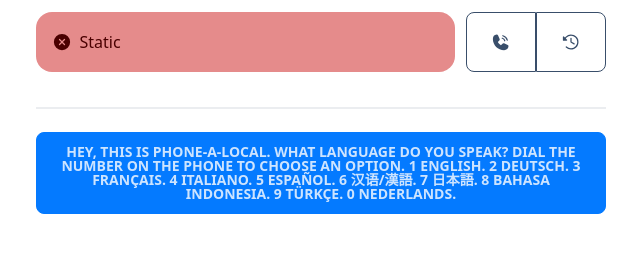
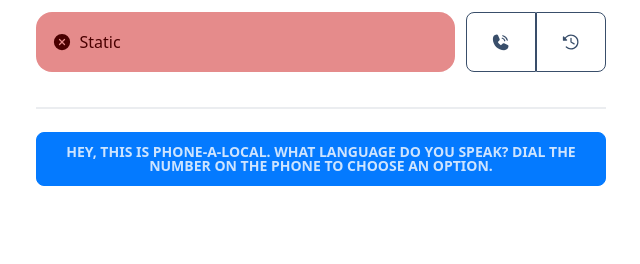
Before and after one commit to cbasje/ei-prototype, a Nuxt app: page /admin in a window 1280 px wide. Shown: the top 264 px of the page, without its empty margins (319-959 px from the left). Built offline with nearby package versions, Linux system fonts and the light colour scheme; no server answers.

Commit message:
Add questions

```diff
--- a/components/Conversation.vue
+++ b/components/Conversation.vue
@@ -57,13 +57,31 @@ const sendMessage = () => {
     input.value!.value = "";
 };
 $io.on("receive-message", async (msg: Message) => {
-    let message = msg;
+    let message: Message;
+
+    if (msg.content === undefined && msg.questionIndex !== undefined) {
+        const question = globalStore.questions[msg.questionIndex];
+        message = {
+            ...msg,
+            content:
+                question.content +
+                (question.options
+                    ? question.options
+                          ?.map((o, i) => ` ${i + 1}. ${o}`)
+                          .join(",")
+                    : ""),
+        };
+    } else if (msg.content !== undefined) {
+        message = msg;
+    } else {
+        return;
+    }
 
     if (message.origLang !== lang.value.code) {
         const { translations } = await $fetch("/api/translation", {
-            query: { text: msg.content, lang: lang.value.code },
+            query: { text: message.content, lang: lang.value.code },
         });
-        message = { ...msg, content: translations[0].text };
+        message = { ...message, content: translations[0].text };
     }
 
     addMessage(message);
@@ -72,7 +90,7 @@ $io.on("receive-message", async (msg: Message) => {
         message.role === Role.ADMIN &&
         message.recipientRole === globalStore.role
     ) {
-        speakText(message.content);
+        speakText(message.content!);
     }
 });
 $io.on("update-conversation", (conversation: Message[]) => {
@@ -135,7 +153,7 @@ const formatTimestamp = (timestamp: string) => {
                     </div>
                     <button
                         class="btn btn-ghost btn-circle"
-                        @click="() => speakText(m.content)"
+                        @click="() => speakText(m.content!)"
                     >
                         <Icon name="ph:speaker-high-fill" />
                     </button>
--- a/components/Script.vue
+++ b/components/Script.vue
@@ -6,34 +6,6 @@ import { useGlobalStore } from "~~/stores/global";
 const { $io } = useNuxtApp();
 const globalStore = useGlobalStore();
 
-const questions = [
-    `Hey, this is Phone-a-local. What language do you speak? Dial the number on the phone to choose an option.
-    1 English.
-    2 Deutsch.
-    3 Français.
-    4 Italiano.
-    5 Español.
-    6 汉语/漢語.
-    7 日本語.
-    8 Bahasa Indonesia.
-    9 Türkçe.
-    0 Nederlands.`,
-    "Okay, I will talk to you in your language now!",
-    "This phone can offer you help on lots of different topics by connecting you to a local here in the station or around the city. You can also choose to speak to a service worker from the train company",
-    `What would you want help with?
-    1 Information on the station.
-    2 Help with public transport.
-    3 Tips about the Netherlands.`,
-    `Okay, good! Who do you want to talk to?
-    1 A local.
-    2 A service worker.
-    3 Google.
-    4 Surprise me!`,
-    `Are you satisfied with the help you received?
-    1 Yes.
-    2 No. Please help me again.
-    3 No.`,
-];
 const newMessage = ref("");
 const response = ref<string | null>(null);
 
@@ -46,12 +18,15 @@ const {
     prev,
     next,
 } = useOffsetPagination({
-    total: questions.length,
+    total: globalStore.questions.length,
     page: 1,
     pageSize: 1,
+    onPageChange: () => {
+        response.value = null;
+    },
 });
 
-const send = (content = newMessage.value, questionNumber?: number) => {
+const sendMessage = (content?: string, questionIndex?: number) => {
     const msg: Message = {
         id: uuid(),
         senderId: globalStore.id,
@@ -60,7 +35,7 @@ const send = (content = newMessage.value, questionNumber?: number) => {
         timestamp: new Date().toString(),
         role: globalStore.role!,
         recipientRole: Role.NEWCOMER,
-        questionNumber,
+        questionIndex,
     };
 
     $io.emit("send-message", msg);
@@ -77,12 +52,12 @@ $io.on("dial", (number: number) => {
             class="btn btn-primary h-auto py-3"
             @click="
                 () => {
-                    send(questions[currentPage - 1], currentPage);
+                    sendMessage(undefined, currentPage - 1);
                     currentPage++;
                 }
             "
         >
-            {{ questions[currentPage - 1] }}
+            {{ globalStore.questions[currentPage - 1].content }}
         </button>
         <template v-if="response !== null">
             <div class="btn btn-accent h-auto py-3 no-animation">
@@ -102,19 +77,11 @@ $io.on("dial", (number: number) => {
                 {{ i }}
             </button>
         </template>
-        <button
-            class="btn"
-            @click="
-                () => {
-                    next();
-                    response = null;
-                }
-            "
-        >
+        <button class="btn" @click="next()">
             <Icon name="ph:caret-right-bold" />
         </button>
     </div>
-    <form @submit.prevent="() => send()" class="flex flex-row gap-3">
+    <form @submit.prevent="() => sendMessage()" class="flex flex-row gap-3">
         <input
             ref="input"
             type="text"
--- a/stores/global.ts
+++ b/stores/global.ts
@@ -1,6 +1,6 @@
 import { defineStore } from "pinia";
 import { v4 as uuid } from "uuid";
-import { Language, Message, Role } from "~~/lib/types";
+import { Language, Message, Question, Role } from "~~/lib/types";
 
 export const useGlobalStore = defineStore("global", () => {
     const languages: Language[] = [
@@ -18,6 +18,54 @@ export const useGlobalStore = defineStore("global", () => {
         { code: "sv-SE", name: "🇸🇪 Svenska" },
         { code: "uk-UA", name: "🇺🇦 украї́нська мо́ва" },
         { code: "pt-PT", name: "🇵🇹 Português" },
+    ];
+    const questions: Question[] = [
+        {
+            content:
+                "Hey, this is Phone-a-local. What language do you speak? Dial the number on the phone to choose an option.",
+            options: [
+                "English",
+                "Deutsch",
+                "Français",
+                "Italiano",
+                "Español",
+                "汉语/漢語",
+                "日本語",
+                "Bahasa Indonesia",
+                "Türkçe",
+                "Nederlands",
+            ],
+        },
+        { content: "Okay, I will talk to you in your language now!" },
+        {
+            content:
+                "This phone can offer you help on lots of different topics by connecting you to a local here in the station or around the city. You can also choose to speak to a service worker from the train company",
+        },
+        {
+            content: "What would you want help with?",
+            options: [
+                "Information on the station",
+                "Help with public transport",
+                "Tips about the Netherlands",
+            ],
+        },
+        {
+            content: "Okay, good! Who do you want to talk to?",
+            options: ["A local", "A service worker", "Google", "Surprise me!"],
+        },
+        {
+            content: "Are you satisfied with the help you received?",
+            options: ["Yes", "No. Please help me again", "No"],
+        },
+        {
+            content:
+                "I'm sorry you were not satisfied. What would you want help with?",
+            options: [
+                "Information on the station",
+                "Help with public transport",
+                "Tips about the Netherlands",
+            ],
+        },
     ];
 
     const id = ref(uuid());
@@ -48,6 +96,7 @@ export const useGlobalStore = defineStore("global", () => {
 
     return {
         languages,
+        questions,
         id,
         langIndex,
         voices,
```
Also changed, not shown: lib/types.ts (+6 -2 lines).
